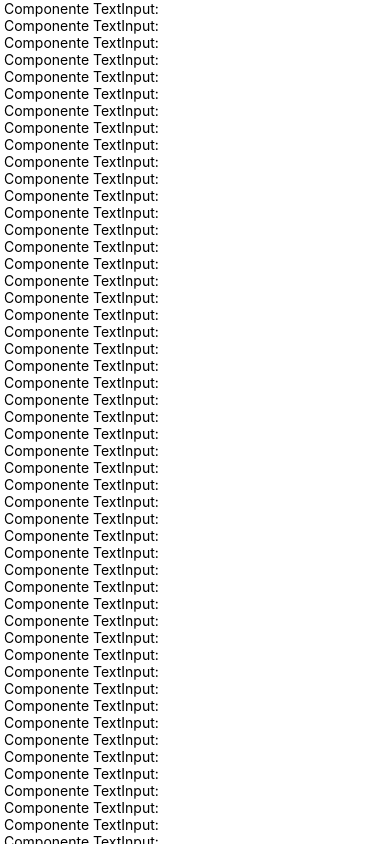
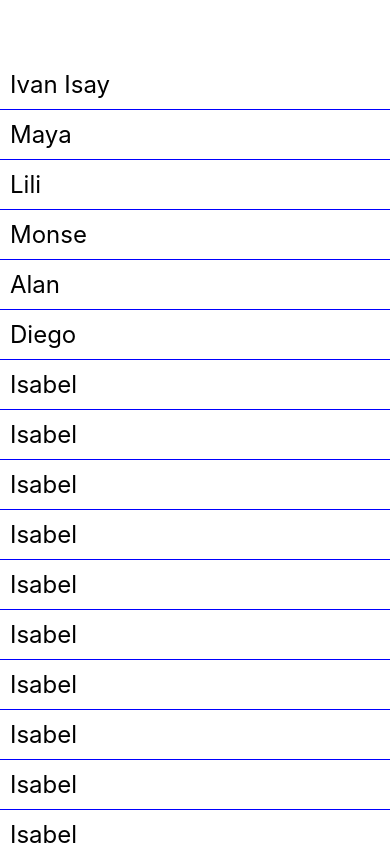
Before and after one commit to monserratvargass/ProgramacionMovil182, a React Native app in the folder hello-world/: screen / in a window 390 px wide. Built offline with nearby package versions, Linux system fonts and the light colour scheme.

Commit message:
ejemplificacion de Flatlist

```diff
--- a/hello-world/App.js
+++ b/hello-world/App.js
@@ -1,84 +1,43 @@
 //Importaciones
 import { StatusBar } from 'expo-status-bar';
-import { Button, StyleSheet, Text, View, TextInput, ScrollView, Dimensions } from 'react-native';
+import { Button, StyleSheet, Text, View, FlatList} from 'react-native';
 import React,{useState} from 'react'; //Importacion para hacer usos de estado de los componentes
 
 
 //Existen componentes, area donde se va a ejecutar
 export default function App() {
 
-  const[text, setText]=useState('Valor default')
-
-  const[submit, setSubmit]=useState('')
-
-
   return (
 
     <View style={styles.container}>
 
-      <ScrollView style={styles.scrollView}>
-
-      <Text> Componente TextInput:{submit} </Text>
-      <Text> Componente TextInput:{submit} </Text>
-      <Text> Componente TextInput:{submit} </Text>
-      <Text> Componente TextInput:{submit} </Text>
-      <Text> Componente TextInput:{submit} </Text>
-      <Text> Componente TextInput:{submit} </Text>
-      <Text> Componente TextInput:{submit} </Text>
-      <Text> Componente TextInput:{submit} </Text>
-      <Text> Componente TextInput:{submit} </Text>
-      <Text> Componente TextInput:{submit} </Text>
-      <Text> Componente TextInput:{submit} </Text>
-      <Text> Componente TextInput:{submit} </Text>
-      <Text> Componente TextInput:{submit} </Text>
-      <Text> Componente TextInput:{submit} </Text>
-      <Text> Componente TextInput:{submit} </Text>
-      <Text> Componente TextInput:{submit} </Text>
-      <Text> Componente TextInput:{submit} </Text>
-      <Text> Componente TextInput:{submit} </Text>
-      <Text> Componente TextInput:{submit} </Text>
-      <Text> Componente TextInput:{submit} </Text>
-      <Text> Componente TextInput:{submit} </Text>
-      <Text> Componente TextInput:{submit} </Text>
-      <Text> Componente TextInput:{submit} </Text>
-      <Text> Componente TextInput:{submit} </Text>
-      <Text> Componente TextInput:{submit} </Text>
-      <Text> Componente TextInput:{submit} </Text>
-      <Text> Componente TextInput:{submit} </Text>
-      <Text> Componente TextInput:{submit} </Text>
-      <Text> Componente TextInput:{submit} </Text>
-      <Text> Componente TextInput:{submit} </Text>
-      <Text> Componente TextInput:{submit} </Text>
-      <Text> Componente TextInput:{submit} </Text>
-      <Text> Componente TextInput:{submit} </Text>
-      <Text> Componente TextInput:{submit} </Text>
-      <Text> Componente TextInput:{submit} </Text>
-      <Text> Componente TextInput:{submit} </Text>
-      <Text> Componente TextInput:{submit} </Text>
-      <Text> Componente TextInput:{submit} </Text>
-      <Text> Componente TextInput:{submit} </Text>
-      <Text> Componente TextInput:{submit} </Text>
-      <Text> Componente TextInput:{submit} </Text>
-      <Text> Componente TextInput:{submit} </Text>
-      <Text> Componente TextInput:{submit} </Text>
-      <Text> Componente TextInput:{submit} </Text>
-      <Text> Componente TextInput:{submit} </Text>
-      <Text> Componente TextInput:{submit} </Text>
-      <Text> Componente TextInput:{submit} </Text>
-      <Text> Componente TextInput:{submit} </Text>
-      <Text> Componente TextInput:{submit} </Text>
-      <Text> Componente TextInput:{submit} </Text>
-      <Text> Componente TextInput:{submit} </Text>
-      <Text> Componente TextInput:{submit} </Text>
-      <Text> Componente TextInput:{submit} </Text>
-
-      <TextInput style={styles.input} placeholder='Ingresa tu nombre' onChangeText={(t)=>setText(t)} value={text}/>
-
-      <Button title='Presioname' onPress={()=>{ setSubmit(text); alert('Texto enviado') } }/> {/* Funcion anonima */}
-
-      </ScrollView>
+      <FlatList data={[{key:1,name:'Ivan Isay'},
+        {key:2,name:'Maya'},
+        {key:3,name:'Lili'},
+        {key:4,name:'Monse'},
+        {key:5,name:'Alan'},
+        {key:6,name:'Diego'},
+        {key:7,name:'Isabel'},
+        {key:8,name:'Isabel'},
+        {key:9,name:'Isabel'},
+        {key:10,name:'Isabel'},
+        {key:11,name:'Isabel'},
+        {key:12,name:'Isabel'},
+        {key:13,name:'Isabel'},
+        {key:14,name:'Isabel'},
+        {key:15,name:'Isabel'},
+        {key:16,name:'Isabel'},
+        {key:17,name:'Isabel'},
+        {key:18,name:'Isabel'},
+        {key:19,name:'Isabel'},
+        {key:20,name:'Isabel'},
+        {key:21,name:'Isabel'},
+      ]}
+      renderItem={({item})=><Text style={styles.item}>{item.name}</Text>}
+      />
 
       <StatusBar style="auto" />
+
     </View>
   );
 }
@@ -89,21 +48,17 @@ const styles = StyleSheet.create({
     flex: 1,
     flexDirection:'column-reverse',
     backgroundColor: '#fff',
-    alignItems: 'center',
+    alignItems: 'strecht',
     justifyContent: 'center',
+    paddingTop: 60,
   },
 
-  input: {
-    width: '80%',
-    height: 40,
-    margin: 12,
-    borderBottomWidth: 1,
+  item: {
     padding: 10,
-    borderBottomColor: 'blue',
-  },
-
-  scrollView: {
-    width: Dimensions.get('window').width
+    fontSize: 24,
+    height: 50,
+    borderColor: 'blue',
+    borderBottomWidth: 1
   },
 
 });
```
